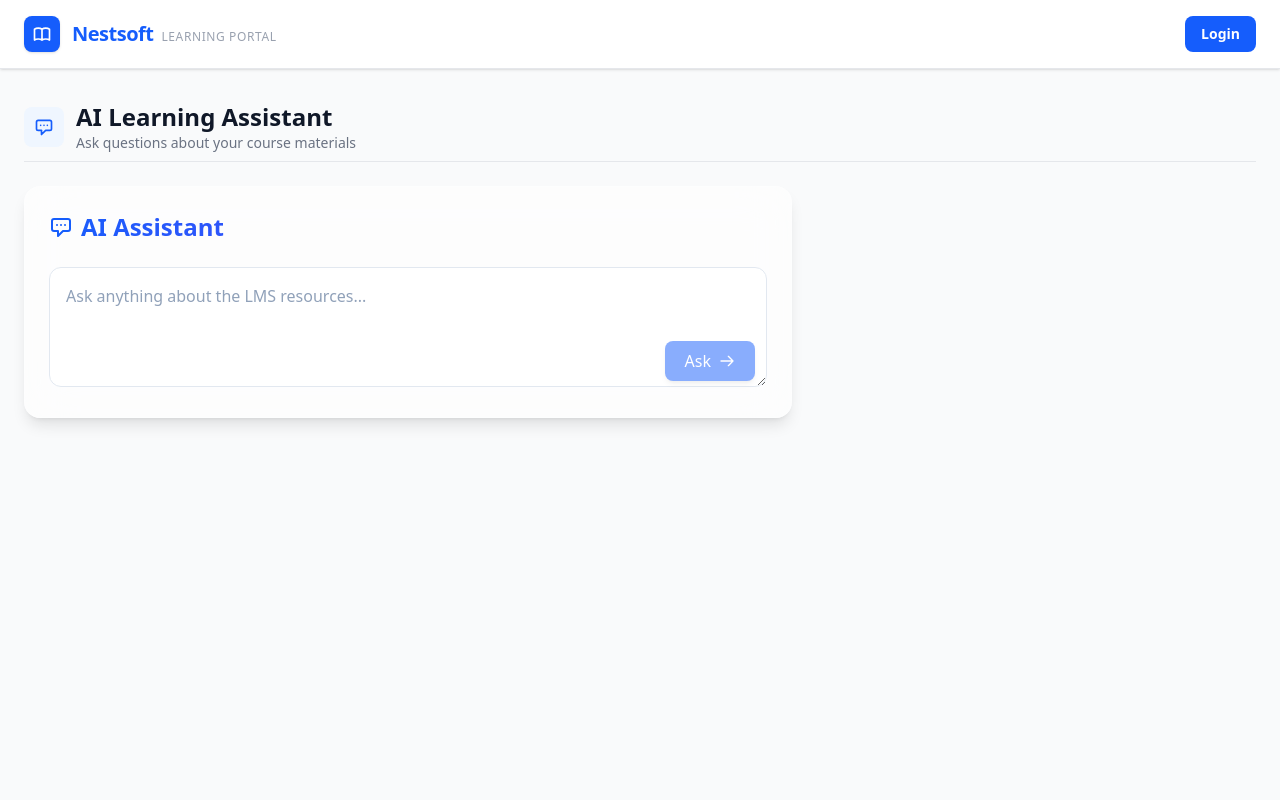
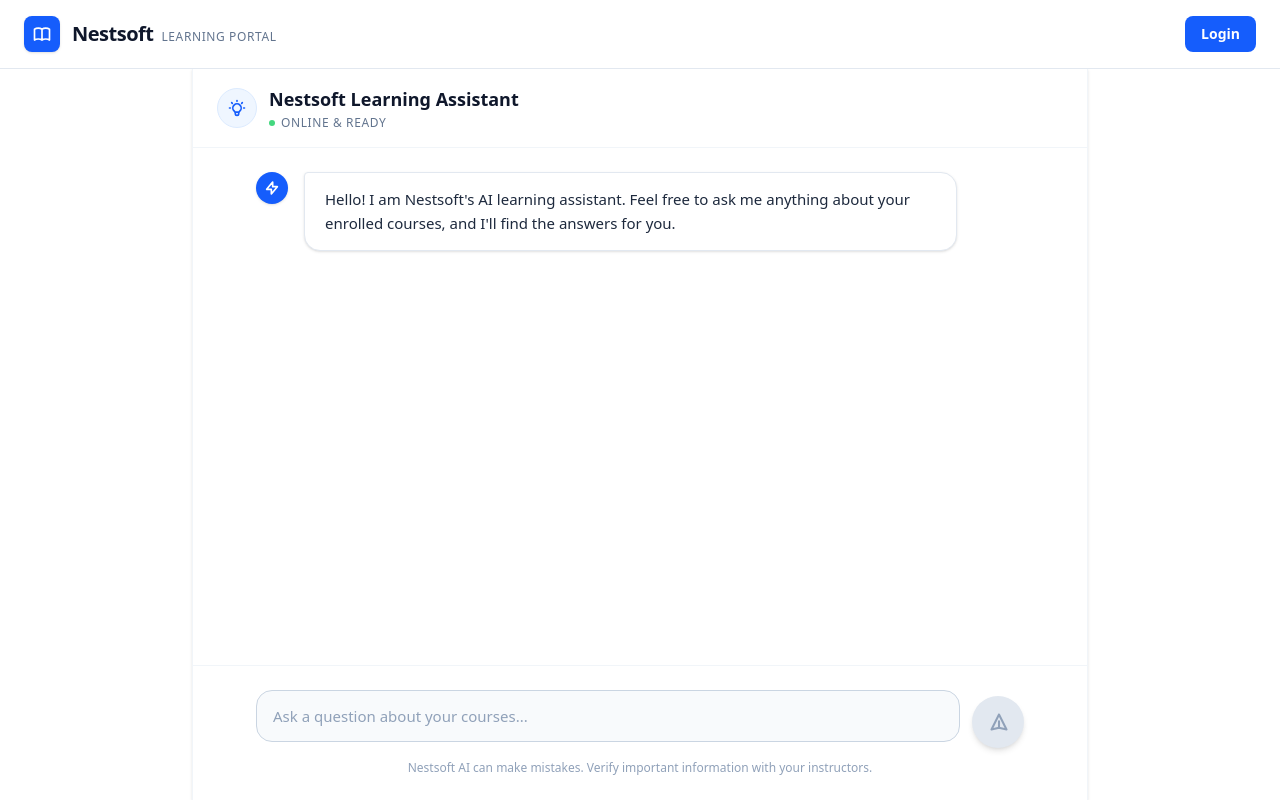
Before and after one commit to Ebin746/LMSRag, a Next.js app in the folder frontend/: page /chat in a window 1280 px wide. Built offline with nearby package versions, Linux system fonts and the light colour scheme.

Commit message:
feat: implement core chat interface with document source display and integration pages

```diff
--- a/frontend/app/chat/page.tsx
+++ b/frontend/app/chat/page.tsx
@@ -26,10 +26,9 @@ export default function ChatPage() {
   const isAdmin = user?.role === "admin";
 
   return (
-    <div className="min-h-screen bg-gray-50 text-slate-900">
-
+    <div className="h-screen bg-white flex flex-col text-slate-900 overflow-hidden">
       {/* Top Navigation Bar */}
-      <header className="bg-white border-b border-gray-200 shadow-sm sticky top-0 z-50">
+      <header className="bg-white border-b border-slate-200 flex-shrink-0 z-50">
         <div className="max-w-7xl mx-auto px-6 py-4 flex justify-between items-center">
           {/* Logo */}
           <div className="flex items-center gap-3">
@@ -39,8 +38,8 @@ export default function ChatPage() {
               </svg>
             </div>
             <div>
-              <span className="text-xl font-bold text-blue-600 tracking-tight">Nestsoft</span>
-              <span className="ml-2 text-xs font-medium text-gray-400 uppercase tracking-wider hidden sm:inline">
+              <span className="text-xl font-bold text-slate-900 tracking-tight">Nestsoft</span>
+              <span className="ml-2 text-xs font-medium text-slate-500 uppercase tracking-wider hidden sm:inline">
                 {isAdmin ? "Admin Panel" : "Learning Portal"}
               </span>
             </div>
@@ -49,9 +48,9 @@ export default function ChatPage() {
           {/* User Info + Actions */}
           <div className="flex items-center gap-4">
             {user && (
-              <div className="hidden sm:flex items-center gap-2 bg-gray-100 rounded-full px-3 py-1.5">
-                <div className="w-2 h-2 rounded-full bg-green-500"></div>
-                <span className="text-sm font-medium text-gray-700">{user.name}</span>
+              <div className="hidden sm:flex items-center gap-2 bg-slate-100 rounded-full px-3 py-1.5">
+                <div className="w-2 h-2 rounded-full bg-blue-500"></div>
+                <span className="text-sm font-medium text-slate-700">{user.name}</span>
                 <span className="text-xs font-semibold uppercase tracking-wider text-blue-600 bg-blue-100 px-2 py-0.5 rounded-full">
                   {user.role}
                 </span>
@@ -64,7 +63,7 @@ export default function ChatPage() {
                   localStorage.removeItem("user");
                   window.location.reload();
                 }}
-                className="text-sm font-semibold px-4 py-2 rounded-lg bg-red-50 text-red-600 hover:bg-red-100 border border-red-100 transition-all"
+                className="text-sm font-semibold px-4 py-2 rounded-lg bg-slate-100 text-slate-700 hover:bg-slate-200 transition-all"
               >
                 Logout
               </button>
@@ -81,21 +80,19 @@ export default function ChatPage() {
       </header>
 
       {/* Main Content */}
-      <main className="max-w-7xl mx-auto px-6 py-8">
-
-        {/* Admin View: Upload + Documents only */}
+      <main className="flex-1 overflow-hidden flex flex-col">
         {isAdmin ? (
-          <div className="space-y-8">
+          <div className="max-w-7xl mx-auto px-6 py-8 w-full overflow-y-auto space-y-8">
             {/* Page Title */}
-            <div className="flex items-center gap-3 pb-2 border-b border-gray-200">
+            <div className="flex items-center gap-3 pb-2 border-b border-slate-200">
               <div className="w-10 h-10 bg-blue-50 rounded-lg flex items-center justify-center">
                 <svg xmlns="http://www.w3.org/2000/svg" className="h-5 w-5 text-blue-600" fill="none" viewBox="0 0 24 24" stroke="currentColor">
                   <path strokeLinecap="round" strokeLinejoin="round" strokeWidth={2} d="M7 16a4 4 0 01-.88-7.903A5 5 0 1115.9 6L16 6a5 5 0 011 9.9M15 13l-3-3m0 0l-3 3m3-3v12" />
                 </svg>
               </div>
               <div>
-                <h1 className="text-2xl font-bold text-gray-900">Knowledge Base Management</h1>
-                <p className="text-sm text-gray-500">Upload and manage course materials for the AI knowledge base</p>
+                <h1 className="text-2xl font-bold text-slate-900">Knowledge Base Management</h1>
+                <p className="text-sm text-slate-500">Upload and manage course materials for the AI knowledge base</p>
               </div>
             </div>
 
@@ -108,24 +105,9 @@ export default function ChatPage() {
             <UploadedDocuments />
           </div>
         ) : (
-          /* Student / Teacher View: Chat only */
-          <div className="space-y-6">
-            {/* Page Title */}
-            <div className="flex items-center gap-3 pb-2 border-b border-gray-200">
-              <div className="w-10 h-10 bg-blue-50 rounded-lg flex items-center justify-center">
-                <svg xmlns="http://www.w3.org/2000/svg" className="h-5 w-5 text-blue-600" fill="none" viewBox="0 0 24 24" stroke="currentColor">
-                  <path strokeLinecap="round" strokeLinejoin="round" strokeWidth={2} d="M8 10h.01M12 10h.01M16 10h.01M9 16H5a2 2 0 01-2-2V6a2 2 0 012-2h14a2 2 0 012 2v8a2 2 0 01-2 2h-5l-5 5v-5z" />
-                </svg>
-              </div>
-              <div>
-                <h1 className="text-2xl font-bold text-gray-900">AI Learning Assistant</h1>
-                <p className="text-sm text-gray-500">Ask questions about your course materials</p>
-              </div>
-            </div>
-
-            <div className="max-w-3xl">
-              <Chat />
-            </div>
+          /* Student / Teacher View: Full height chat */
+          <div className="flex-1 w-full max-w-4xl mx-auto flex flex-col relative">
+             <Chat />
           </div>
         )}
       </main>
--- a/frontend/components/chat.tsx
+++ b/frontend/components/chat.tsx
@@ -1,6 +1,12 @@
 "use client";
 
-import { useState } from "react";
+import { useState, useRef, useEffect } from "react";
+
+type Message = {
+  role: "user" | "assistant";
+  content: string;
+  sources?: Source[];
+};
 
 type Source = {
   filename: string;
@@ -9,135 +15,200 @@ type Source = {
 };
 
 export default function Chat() {
-  const [question, setQuestion] = useState("");
-  const [answer, setAnswer] = useState("");
-  const [sources, setSources] = useState<Source[]>([]);
+  const [messages, setMessages] = useState<Message[]>([
+    {
+      role: "assistant",
+      content: "Hello! I am Nestsoft's AI learning assistant. Feel free to ask me anything about your enrolled courses, and I'll find the answers for you.",
+    }
+  ]);
+  const [input, setInput] = useState("");
   const [loading, setLoading] = useState(false);
+  const bottomRef = useRef<HTMLDivElement>(null);
 
- const askQuestion = async () => {
+  useEffect(() => {
+    bottomRef.current?.scrollIntoView({ behavior: "smooth" });
+  }, [messages, loading]);
 
-  if (!question.trim()) return;
+  const sendMessage = async () => {
+    if (!input.trim() || loading) return;
 
+    const question = input.trim();
+    setInput("");
+
+    // Add user message
+    setMessages((prev) => [...prev, { role: "user", content: question }]);
     setLoading(true);
 
     try {
-
       const token = localStorage.getItem("token");
-
       const headers: HeadersInit = {
         "Content-Type": "application/json",
       };
-
       if (token) {
         headers["Authorization"] = `Bearer ${token}`;
       }
 
-    const res = await fetch(
-      "/api/chat",
-      {
+      const res = await fetch("/api/chat", {
         method: "POST",
         headers,
-        body: JSON.stringify({
-          question,
-        }),
-      }
-    );
+        body: JSON.stringify({ question }),
+      });
 
       const data = await res.json();
 
-    setAnswer(data.answer);
+      setMessages((prev) => [
+        ...prev,
+        {
+          role: "assistant",
+          content: data.answer || "I'm sorry, I couldn't find an answer to that. Please try rephrasing your question.",
+          sources: data.sources || [],
+        },
+      ]);
+    } catch (err) {
+      console.error(err);
+      setMessages((prev) => [
+        ...prev,
+        {
+          role: "assistant",
+          content: "Something went wrong. Please try again later.",
+        },
+      ]);
+    } finally {
+      setLoading(false);
+    }
+  };
 
-    setSources(data.sources || []);
+  const handleKey = (e: React.KeyboardEvent<HTMLTextAreaElement>) => {
+    if (e.key === "Enter" && !e.shiftKey) {
+      e.preventDefault();
+      sendMessage();
+    }
+  };
 
-  } catch (err) {
-
-    console.error(err);
-
-    alert("Something went wrong.");
-
-  } finally {
-
-    setLoading(false);
-
-  }
-
-};
   return (
-    <div className="bg-white/60 dark:bg-slate-900/60 backdrop-blur-xl border border-white/20 dark:border-slate-700/50 rounded-2xl p-6 space-y-6 shadow-lg transition-all">
-      <h2 className="font-extrabold text-2xl bg-clip-text text-transparent bg-gradient-to-r from-blue-600 to-indigo-600 dark:from-blue-400 dark:to-indigo-400 flex items-center gap-2">
-        <svg xmlns="http://www.w3.org/2000/svg" className="h-6 w-6 text-blue-600 dark:text-blue-400" fill="none" viewBox="0 0 24 24" stroke="currentColor"><path strokeLinecap="round" strokeLinejoin="round" strokeWidth={2} d="M8 10h.01M12 10h.01M16 10h.01M9 16H5a2 2 0 01-2-2V6a2 2 0 012-2h14a2 2 0 012 2v8a2 2 0 01-2 2h-5l-5 5v-5z" /></svg>
-        AI Assistant
-      </h2>
-
-      <div className="relative">
-        <textarea
-          value={question}
-          onChange={(e) => setQuestion(e.target.value)}
-          placeholder="Ask anything about the LMS resources..."
-          className="w-full bg-white/80 dark:bg-slate-800/80 border border-slate-200 dark:border-slate-700 rounded-xl p-4 min-h-[120px] focus:ring-2 focus:ring-blue-500 focus:border-blue-500 outline-none transition-all resize-y text-slate-900 dark:text-slate-100 placeholder-slate-400 dark:placeholder-slate-500"
-        />
-        <div className="absolute bottom-3 right-3">
-          <button
-            disabled={loading || !question.trim()}
-            onClick={askQuestion}
-            className="bg-blue-600 text-white px-5 py-2 rounded-lg font-medium shadow-md hover:bg-blue-700 hover:shadow-lg focus:ring-2 focus:ring-blue-500 focus:ring-offset-2 dark:focus:ring-offset-slate-900 disabled:opacity-50 disabled:cursor-not-allowed transition-all flex items-center gap-2"
-          >
-            {loading ? (
-              <>
-                <svg className="animate-spin h-4 w-4 text-white" xmlns="http://www.w3.org/2000/svg" fill="none" viewBox="0 0 24 24"><circle className="opacity-25" cx="12" cy="12" r="10" stroke="currentColor" strokeWidth="4"></circle><path className="opacity-75" fill="currentColor" d="M4 12a8 8 0 018-8V0C5.373 0 0 5.373 0 12h4zm2 5.291A7.962 7.962 0 014 12H0c0 3.042 1.135 5.824 3 7.938l3-2.647z"></path></svg>
-                Thinking...
-              </>
-            ) : (
-              <>
-                Ask
-                <svg xmlns="http://www.w3.org/2000/svg" className="h-4 w-4" fill="none" viewBox="0 0 24 24" stroke="currentColor"><path strokeLinecap="round" strokeLinejoin="round" strokeWidth={2} d="M14 5l7 7m0 0l-7 7m7-7H3" /></svg>
-              </>
-            )}
-          </button>
+    <div className="flex flex-col h-full bg-white border-x border-slate-100 shadow-sm">
+      {/* Header for context */}
+      <div className="flex items-center gap-3 px-6 py-4 border-b border-slate-100 bg-white/80 backdrop-blur-md sticky top-0 z-10 flex-shrink-0">
+        <div className="w-10 h-10 rounded-full bg-blue-50 border border-blue-100 flex items-center justify-center flex-shrink-0">
+          <svg xmlns="http://www.w3.org/2000/svg" className="h-5 w-5 text-blue-600" fill="none" viewBox="0 0 24 24" stroke="currentColor">
+            <path strokeLinecap="round" strokeLinejoin="round" strokeWidth={2} d="M9.663 17h4.673M12 3v1m6.364 1.636l-.707.707M21 12h-1M4 12H3m3.343-5.657l-.707-.707m2.828 9.9a5 5 0 117.072 0l-.548.547A3.374 3.374 0 0014 18.469V19a2 2 0 11-4 0v-.531c0-.895-.356-1.754-.988-2.386l-.548-.547z" />
+          </svg>
+        </div>
+        <div>
+          <h2 className="text-lg font-bold text-slate-900">Nestsoft Learning Assistant</h2>
+          <div className="flex items-center gap-1.5 mt-0.5">
+            <span className="w-1.5 h-1.5 rounded-full bg-green-500 animate-pulse"></span>
+            <span className="text-xs font-medium text-slate-500 uppercase tracking-wider">Online & Ready</span>
+          </div>
         </div>
       </div>
 
+      {/* Chat Messages */}
+      <div className="flex-1 overflow-y-auto px-6 py-6 space-y-6">
+        {messages.map((msg, idx) => (
+          <div key={idx} className={`flex gap-4 max-w-3xl mx-auto ${msg.role === "user" ? "flex-row-reverse" : "flex-row"}`}>
 
-      {answer && (
-        <div className="bg-slate-50 dark:bg-slate-800/60 rounded-xl p-5 border border-slate-200 dark:border-slate-700 shadow-inner mt-6 animate-in fade-in slide-in-from-bottom-2 duration-300">
-          <div className="flex items-center gap-2 mb-3">
-            <div className="w-8 h-8 rounded-full bg-gradient-to-br from-blue-500 to-indigo-600 flex items-center justify-center shadow-md">
-              <svg xmlns="http://www.w3.org/2000/svg" className="h-4 w-4 text-white" viewBox="0 0 20 20" fill="currentColor"><path fillRule="evenodd" d="M10 18a8 8 0 100-16 8 8 0 000 16zm3.707-9.293a1 1 0 00-1.414-1.414L9 10.586 7.707 9.293a1 1 0 00-1.414 1.414l2 2a1 1 0 001.414 0l4-4z" clipRule="evenodd" /></svg>
-            </div>
-            <h3 className="font-semibold text-slate-800 dark:text-slate-200">
-              Answer
-            </h3>
+            {/* Avatar */}
+            <div className={`w-8 h-8 rounded-full flex items-center justify-center flex-shrink-0 shadow-sm ${msg.role === "user" ? "bg-slate-900" : "bg-blue-600"}`}>
+              {msg.role === "user" ? (
+                <span className="text-xs font-bold text-white">ME</span>
+              ) : (
+                <svg xmlns="http://www.w3.org/2000/svg" className="h-4 w-4 text-white" fill="none" viewBox="0 0 24 24" stroke="currentColor">
+                  <path strokeLinecap="round" strokeLinejoin="round" strokeWidth={2.5} d="M13 10V3L4 14h7v7l9-11h-7z" />
+                </svg>
+              )}
             </div>
 
-          <p className="mt-2 text-slate-700 dark:text-slate-300 whitespace-pre-wrap leading-relaxed">
-            {answer}
-          </p>
+            {/* Message Bubble */}
+            <div className={`flex flex-col gap-2 max-w-[85%] ${msg.role === "user" ? "items-end" : "items-start"}`}>
+              <div
+                className={`px-5 py-3.5 rounded-2xl text-[15px] leading-relaxed whitespace-pre-wrap shadow-sm ${
+                  msg.role === "user"
+                    ? "bg-blue-600 text-white rounded-tr-sm"
+                    : "bg-white text-slate-800 border border-slate-200 rounded-tl-sm"
+                }`}
+              >
+                {msg.content}
+              </div>
 
-          {sources.length > 0 && (
-            <div className="mt-5 pt-4 border-t border-slate-200 dark:border-slate-700/50">
-              <h3 className="text-sm font-medium text-slate-500 dark:text-slate-400 mb-2 flex items-center gap-1">
-                <svg xmlns="http://www.w3.org/2000/svg" className="h-4 w-4" fill="none" viewBox="0 0 24 24" stroke="currentColor"><path strokeLinecap="round" strokeLinejoin="round" strokeWidth={2} d="M13 16h-1v-4h-1m1-4h.01M21 12a9 9 0 11-18 0 9 9 0 0118 0z" /></svg>
-                Sources
-              </h3>
-              <ul className="grid grid-cols-1 sm:grid-cols-2 gap-2">
-                {sources.map((source, index) => (
-                  <li key={index} className="bg-white dark:bg-slate-900 border border-slate-100 dark:border-slate-800 p-2.5 rounded-lg flex items-start gap-2 shadow-sm">
-                    <svg xmlns="http://www.w3.org/2000/svg" className="h-5 w-5 text-blue-500 shrink-0 mt-0.5" fill="none" viewBox="0 0 24 24" stroke="currentColor"><path strokeLinecap="round" strokeLinejoin="round" strokeWidth={2} d="M9 12h6m-6 4h6m2 5H7a2 2 0 01-2-2V5a2 2 0 012-2h5.586a1 1 0 01.707.293l5.414 5.414a1 1 0 01.293.707V19a2 2 0 01-2 2z" /></svg>
-                    <div className="overflow-hidden">
-                      <p className="font-medium text-sm text-slate-800 dark:text-slate-200 truncate" title={source.filename}>
-                        {source.filename}
-                      </p>
-                      <p className="text-xs text-slate-500 dark:text-slate-400">
-                        Page {source.page}
-                      </p>
+              {/* Sources */}
+              {msg.sources && msg.sources.length > 0 && (
+                <div className="mt-2 bg-slate-50 border border-slate-200 rounded-xl p-3 w-full max-w-sm shadow-sm">
+                  <h4 className="text-xs font-bold text-slate-500 uppercase tracking-wider mb-2 flex items-center gap-1.5">
+                    <svg xmlns="http://www.w3.org/2000/svg" className="h-3.5 w-3.5" fill="none" viewBox="0 0 24 24" stroke="currentColor">
+                      <path strokeLinecap="round" strokeLinejoin="round" strokeWidth={2} d="M12 6.253v13m0-13C10.832 5.477 9.246 5 7.5 5S4.168 5.477 3 6.253v13C4.168 18.477 5.754 18 7.5 18s3.332.477 4.5 1.253m0-13C13.168 5.477 14.754 5 16.5 5c1.747 0 3.332.477 4.5 1.253v13C19.832 18.477 18.247 18 16.5 18c-1.746 0-3.332.477-4.5 1.253" />
+                    </svg>
+                    References
+                  </h4>
+                  <div className="flex flex-col gap-1.5">
+                    {msg.sources.map((src, si) => (
+                      <div key={si} className="flex items-center gap-2 bg-white border border-slate-100 rounded-md px-2.5 py-1.5">
+                        <svg xmlns="http://www.w3.org/2000/svg" className="h-4 w-4 text-blue-500 flex-shrink-0" fill="none" viewBox="0 0 24 24" stroke="currentColor">
+                          <path strokeLinecap="round" strokeLinejoin="round" strokeWidth={2} d="M9 12h6m-6 4h6m2 5H7a2 2 0 01-2-2V5a2 2 0 012-2h5.586a1 1 0 01.707.293l5.414 5.414a1 1 0 01.293.707V19a2 2 0 01-2 2z" />
+                        </svg>
+                        <span className="text-xs font-medium text-slate-700 truncate" title={src.filename}>{src.filename}</span>
+                        <span className="text-[10px] text-slate-400 bg-slate-100 px-1.5 py-0.5 rounded ml-auto flex-shrink-0">Page {src.page}</span>
                       </div>
-                  </li>
                     ))}
-              </ul>
+                  </div>
                 </div>
               )}
             </div>
+          </div>
+        ))}
+
+        {/* Typing Indicator */}
+        {loading && (
+          <div className="flex gap-4 max-w-3xl mx-auto">
+            <div className="w-8 h-8 rounded-full bg-blue-600 flex items-center justify-center flex-shrink-0 shadow-sm">
+              <svg xmlns="http://www.w3.org/2000/svg" className="h-4 w-4 text-white" fill="none" viewBox="0 0 24 24" stroke="currentColor">
+                <path strokeLinecap="round" strokeLinejoin="round" strokeWidth={2.5} d="M13 10V3L4 14h7v7l9-11h-7z" />
+              </svg>
+            </div>
+            <div className="bg-white border border-slate-200 rounded-2xl rounded-tl-sm px-4 py-4 flex items-center gap-1.5 shadow-sm">
+              <span className="w-2 h-2 bg-slate-300 rounded-full animate-bounce [animation-delay:-0.3s]"></span>
+              <span className="w-2 h-2 bg-slate-300 rounded-full animate-bounce [animation-delay:-0.15s]"></span>
+              <span className="w-2 h-2 bg-slate-300 rounded-full animate-bounce"></span>
+            </div>
+          </div>
         )}
+
+        <div ref={bottomRef} className="h-4" />
+      </div>
+
+      {/* Input Area */}
+      <div className="p-4 sm:p-6 bg-white border-t border-slate-100 flex-shrink-0">
+        <div className="max-w-3xl mx-auto relative flex items-end gap-3">
+          <div className="relative flex-1">
+            <textarea
+              value={input}
+              onChange={(e) => setInput(e.target.value)}
+              onKeyDown={handleKey}
+              placeholder="Ask a question about your courses..."
+              disabled={loading}
+              rows={1}
+              className="w-full bg-slate-50 border border-slate-300 rounded-2xl py-3.5 pl-4 pr-12 text-[15px] text-slate-900 placeholder-slate-400 focus:outline-none focus:ring-2 focus:ring-blue-500 focus:border-blue-500 focus:bg-white transition-all disabled:opacity-50 resize-none max-h-32"
+              style={{ minHeight: "52px" }}
+              onInput={(e) => {
+                e.currentTarget.style.height = 'auto';
+                e.currentTarget.style.height = `${Math.min(e.currentTarget.scrollHeight, 128)}px`;
+              }}
+            />
+          </div>
+          <button
+            onClick={sendMessage}
+            disabled={!input.trim() || loading}
+            className="w-[52px] h-[52px] flex items-center justify-center bg-slate-900 text-white rounded-full hover:bg-slate-800 disabled:bg-slate-200 disabled:text-slate-400 disabled:cursor-not-allowed transition-all shadow-md flex-shrink-0"
+          >
+            <svg xmlns="http://www.w3.org/2000/svg" className="h-5 w-5 ml-0.5" fill="none" viewBox="0 0 24 24" stroke="currentColor">
+              <path strokeLinecap="round" strokeLinejoin="round" strokeWidth={2.5} d="M12 19l9 2-9-18-9 18 9-2zm0 0v-8" />
+            </svg>
+          </button>
+        </div>
+        <p className="text-center text-xs text-slate-400 mt-3 font-medium">
+          Nestsoft AI can make mistakes. Verify important information with your instructors.
+        </p>
+      </div>
     </div>
   );
 }
```
Also changed, not shown: frontend/app/page.tsx (+6 -9 lines). Lines whose indentation alone changed are shown as unchanged.
